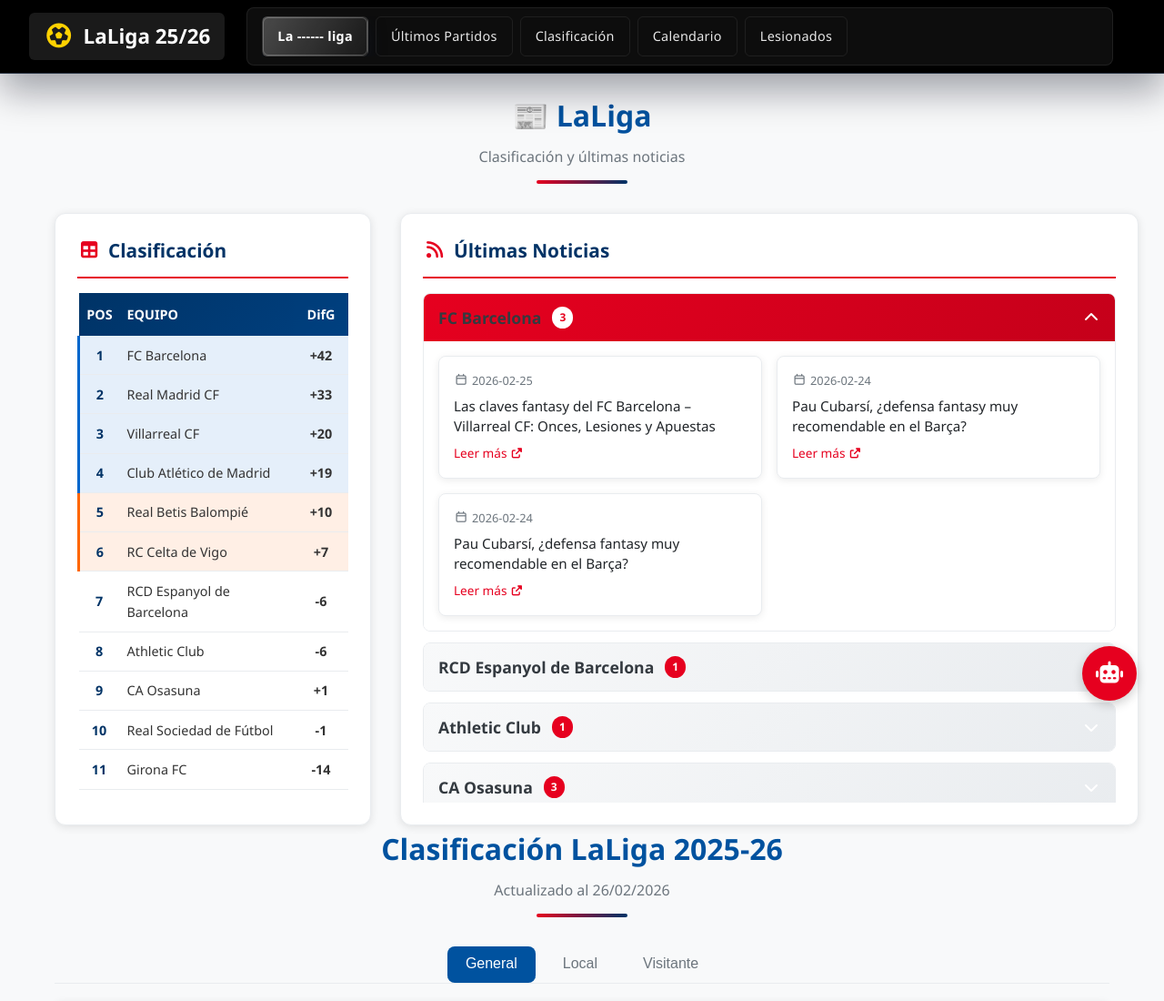
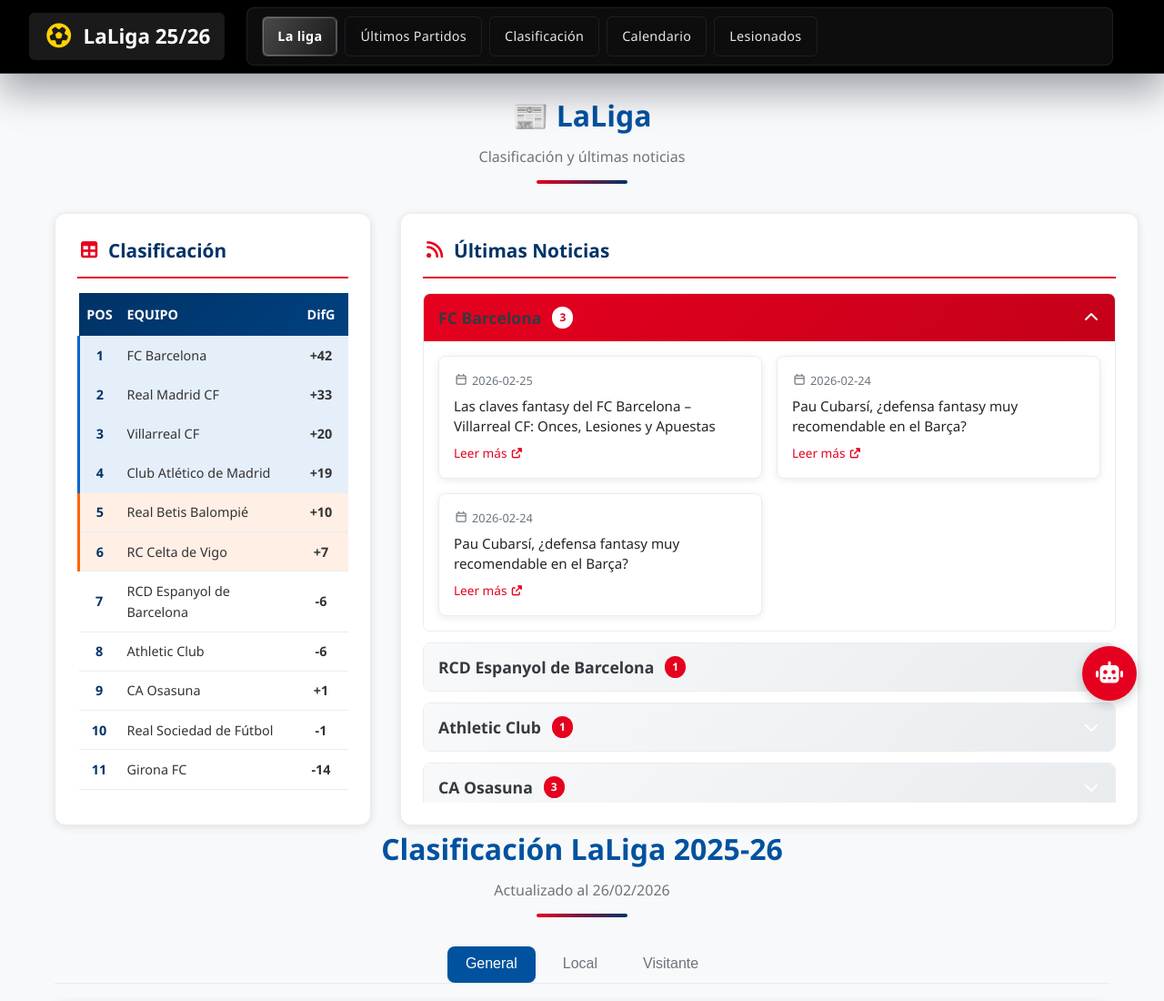
Before and after one commit to ztogoc/laliga-app, a website built with Vite: page index.html in a window 1280 px wide. Shown: the top 1100 px of the page at 91% size. Built offline with nearby package versions, Linux system fonts and the light colour scheme; files whose address does not match are found by name.

Commit message:
Fix: Corregir texto del menú La liga

```diff
--- a/index.html
+++ b/index.html
@@ -1151,7 +1151,7 @@
                         <div class="nav-row">
                             <span class="nav-row-title">Secciones principales</span>
                             <ul class="nav-links" id="main-stats">
-                                <li><a href="#resumen" class="nav-link"><i class="fas fa-newspaper"></i> La ------ liga</a></li>
+                                <li><a href="#resumen" class="nav-link"><i class="fas fa-newspaper"></i> La liga</a></li>
                                 <li><a href="#ultimos-partidos" class="nav-link active"><i class="fas fa-chart-line"></i> Últimos Partidos</a></li>
                                 <li><a href="#clasificacion" class="nav-link "><i class="fas fa-trophy"></i> Clasificación</a></li>
                                 <li><a href="#calendario" class="nav-link"><i class="far fa-calendar-alt"></i> Calendario</a></li>
```
